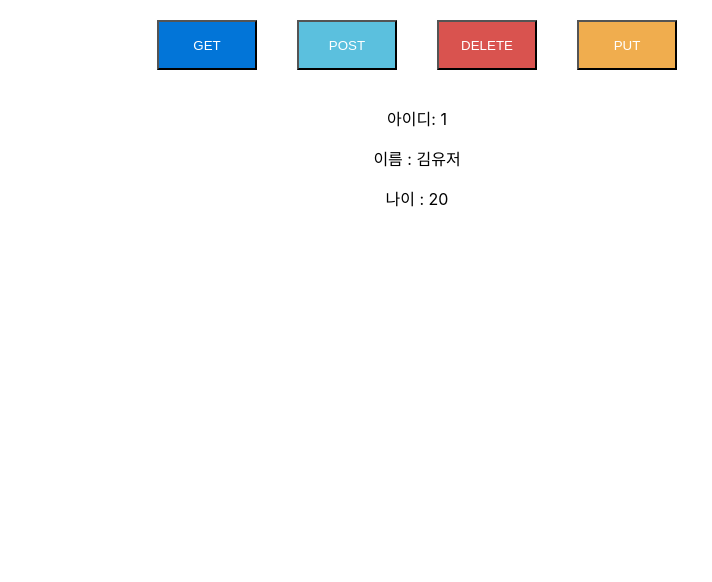
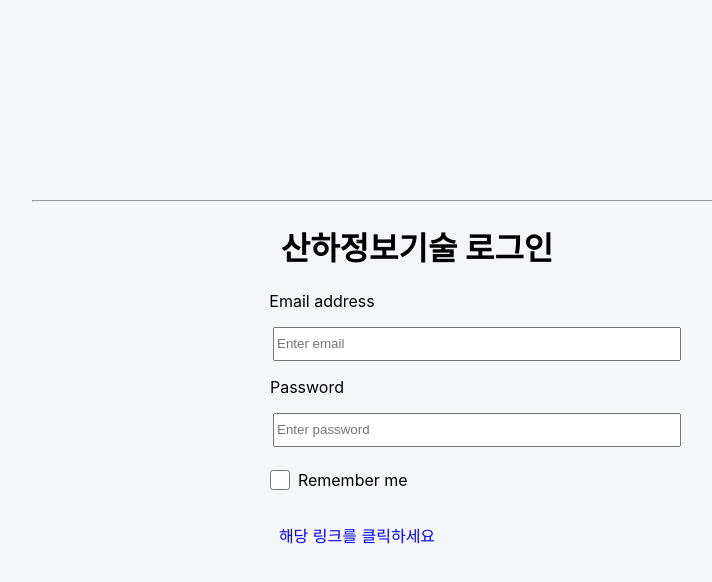
Before and after one commit to jihwan4720/Spring-boot, a React (Create React App) app: page / in a window 1280 px wide. Shown: the top 582 px of the page, without its empty margins (223-935 px from the left). Built offline with nearby package versions, Linux system fonts and the light colour scheme; no server answers.

Commit message:
0922(Login,Main)

```diff
--- a/package.json
+++ b/package.json
@@ -7,8 +7,10 @@
     "@testing-library/react": "^11.2.7",
     "@testing-library/user-event": "^12.8.3",
     "axios": "^0.21.4",
+    "bootstrap": "^5.1.1",
     "http-proxy-middleware": "^2.0.1",
     "react": "^17.0.2",
+    "react-bootstrap": "^1.6.3",
     "react-dom": "^17.0.2",
     "react-scripts": "4.0.3",
     "web-vitals": "^1.1.2"
--- a/src/App.js
+++ b/src/App.js
@@ -4,15 +4,18 @@ import axios from "axios";
 
 function App() {
   const [user, setUser] = useState({
-    id : 1,
-    name : '김유저',
-    age : 20
+    id : '',
+    name : '',
+    age : ''
   });
+
+  const [userlist, setUserlist] = useState([]);
+
   useEffect(() => {
     axios.get("/api/users").then((response) => {
       if (response.data) {
 
-        setUser(response.data[0]);
+        setUserlist(response.data);
 
       } else {
         alert("failed to");
@@ -20,28 +23,49 @@ function App() {
     });
   }, []);
 
-  // useEffect(() => {
-  //   axios.post("/api/users").then((response) => {
-  //     if (response.data) {
-  //       setUser(response.data);
-  //     } else {
-  //       alert("failed to");
-  //     }
-  //   });
-  // }, []);
+  useEffect(() => {
+
+  }, []);
+
+  const onClick = () => {
+    axios.post("/api/users", {
+      id : 3,
+      name : 'post추가유저',
+      age : 22
+    }).then((response) => {
+      if (response.data) {
+        setUserlist(response.data);
+      } else {
+        alert("failed to");
+      }
+    });
+  }
 
   return (
     <div className="App">
-      <button className="btnlist getbtn">GET</button>
-      <button className="btnlist postbtn">POST</button>
-      <button className="btnlist deletebtn">DELETE</button>
-      <button className="btnlist putbtn">PUT</button>
+      <div>
+        <input name="id" value={user.id}  />
+        <input name="name" value={user.name} />
+        <input name="age" value={user.age} />
+        <button onClick={onClick}>추가</button>
+      </div>
 
-       <div>
-        <p>아이디: {user.id}</p>
-        <p>이름 : {user.name}</p>
-        <p>나이 : {user.age}</p>
+
+
+      <div>
+        <button className="btnlist getbtn">GET</button>
+        <button className="btnlist postbtn">POST</button>
+        <button className="btnlist deletebtn">DELETE</button>
+        <button className="btnlist putbtn">PUT</button>
       </div>
+
+
+      <ul>
+        {userlist.map((user,index) => (
+          <li key={index}>아이디:{user.id}    이름:{user.name}    나이: {user.age}</li>
+        ))}
+      </ul>
+
     </div>
   );
 }
--- /dev/null
+++ b/src/MainScreen.css
@@ -0,0 +1,66 @@
+.MainScreen {
+    margin:auto;
+}
+.topArea{
+    width:100%;
+    height:50px;
+    border:1px solid black;
+}
+.leftArea{
+    width:18%;
+    float:left;
+    border:1px solid black;
+    height:500px;
+
+}
+.contentArea{
+    width: 81%;
+    height:500px;
+    float:left;
+    border:1px solid black;
+
+
+}
+.leftAreaTitle {
+    margin:10px;
+    font-weight: bold;
+}
+.menulist {
+    list-style: none;
+}
+.menuitem {
+    margin-bottom: 5px;
+}
+a {
+    text-decoration: none;
+}
+.contentAreaTitle{
+    margin-left: 20px;
+    font-size: 25px;
+    font-weight: bold;
+    color:gray;
+
+}
+.table {
+    width:600px;
+    margin:20px;
+    border:1px solid black;
+    border-collapse: collapse;
+}
+.contentDataArea {
+    border:1px solid black;
+    display:inline-block;
+    margin:10px;
+}
+.contentDataTitle {
+    border-bottom:1px solid black;
+    font-weight: bold;
+    font-size: 20px;
+    padding:10px;
+}
+.contentData {
+    width:500px;
+    border-bottom:3px solid gray;
+    margin:10px;
+    padding: 5px;
+}
--- /dev/null
+++ b/src/SanhaLogin.css
@@ -0,0 +1,36 @@
+html {
+    background-color: #f5f6f8;
+}
+.sanhaLogin {
+    text-align: center;
+}
+.contentArea {
+    margin-top: 200px;
+}
+.line {
+    width:60%;
+}
+.emailText {
+    margin-right: 190px;
+}
+.passText {
+    margin-right: 220px;
+}
+.input {
+    margin-left:120px;
+    width: 400px;
+    height: 28px;
+}
+.checkbox {
+    vertical-align:-4px;
+    width:20px;
+    height:20px;
+}
+.checkboxText {
+    margin-right:160px;
+}
+.link {
+    margin-top:30px;
+    margin-right:120px;
+    color:blue;
+}
--- /dev/null
+++ b/src/SanhaLogin.js
@@ -0,0 +1,28 @@
+import React from "react";
+import "./SanhaLogin.css";
+
+function SanhaLogin() {
+
+    return (
+        <div className="sanhaLogin">
+            <div className="contentArea">
+                <hr className="line"/>
+                <h1 className="title">산하정보기술 로그인</h1>
+
+                <p className="emailText">Email address</p>
+                <input className="input" type="text" placeholder="Enter email" />
+
+                <p className="passText">Password</p>
+                <input className="input" type="password" placeholder="Enter password" />
+
+                <br /><br />
+                <label className="checkboxText"><input className="checkbox" type="checkbox" /> Remember me </label>
+
+                <p className="link">해당 링크를 클릭하세요</p>
+            </div>
+        </div>
+    );
+};
+
+
+export default SanhaLogin;
--- a/src/index.js
+++ b/src/index.js
@@ -1,12 +1,12 @@
 import React from 'react';
 import ReactDOM from 'react-dom';
 import './index.css';
-import App from './App';
+import SanhaLogin from './SanhaLogin';
 import reportWebVitals from './reportWebVitals';
 
 ReactDOM.render(
   <React.StrictMode>
-    <App />
+    <SanhaLogin />
   </React.StrictMode>,
   document.getElementById('root')
 );
```
Also changed, not shown: src/MainScreen.js (added, +34 -0 lines), 1 other file (tests, documents, lock files or other folders).
